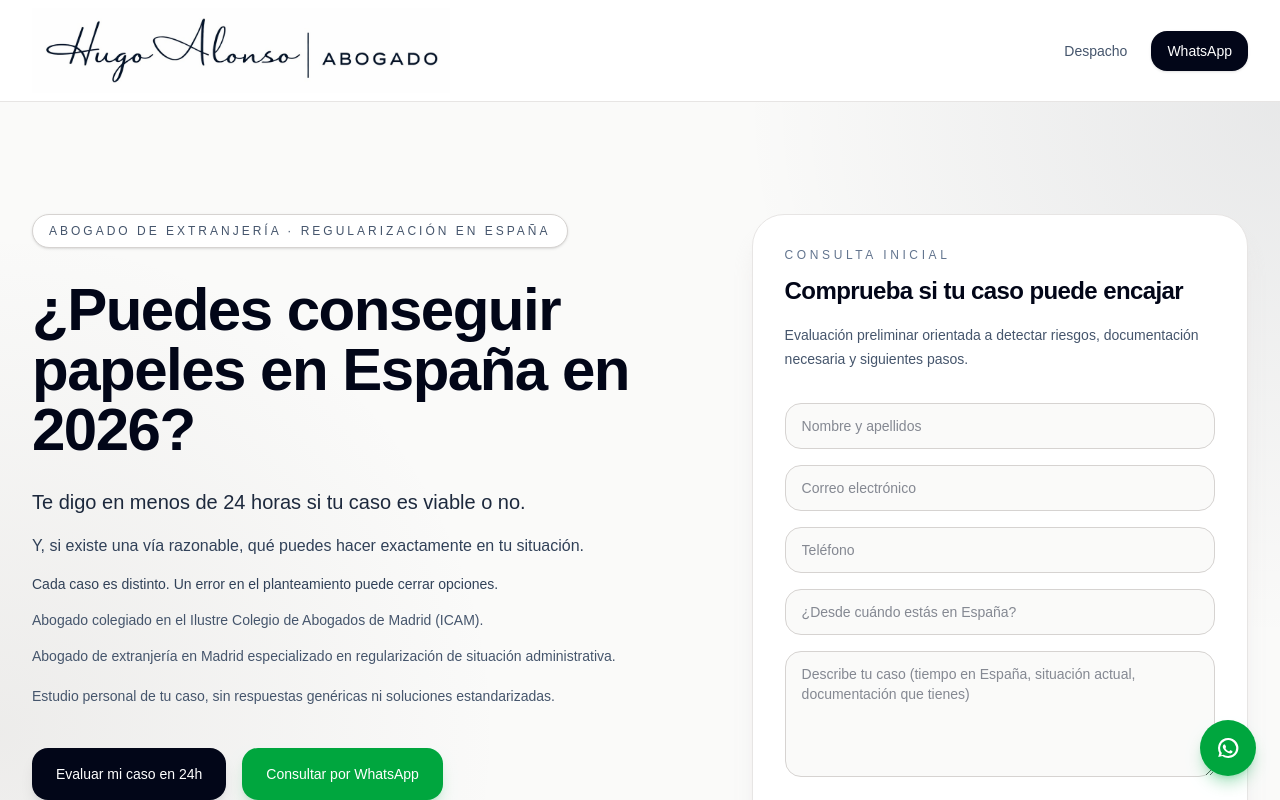
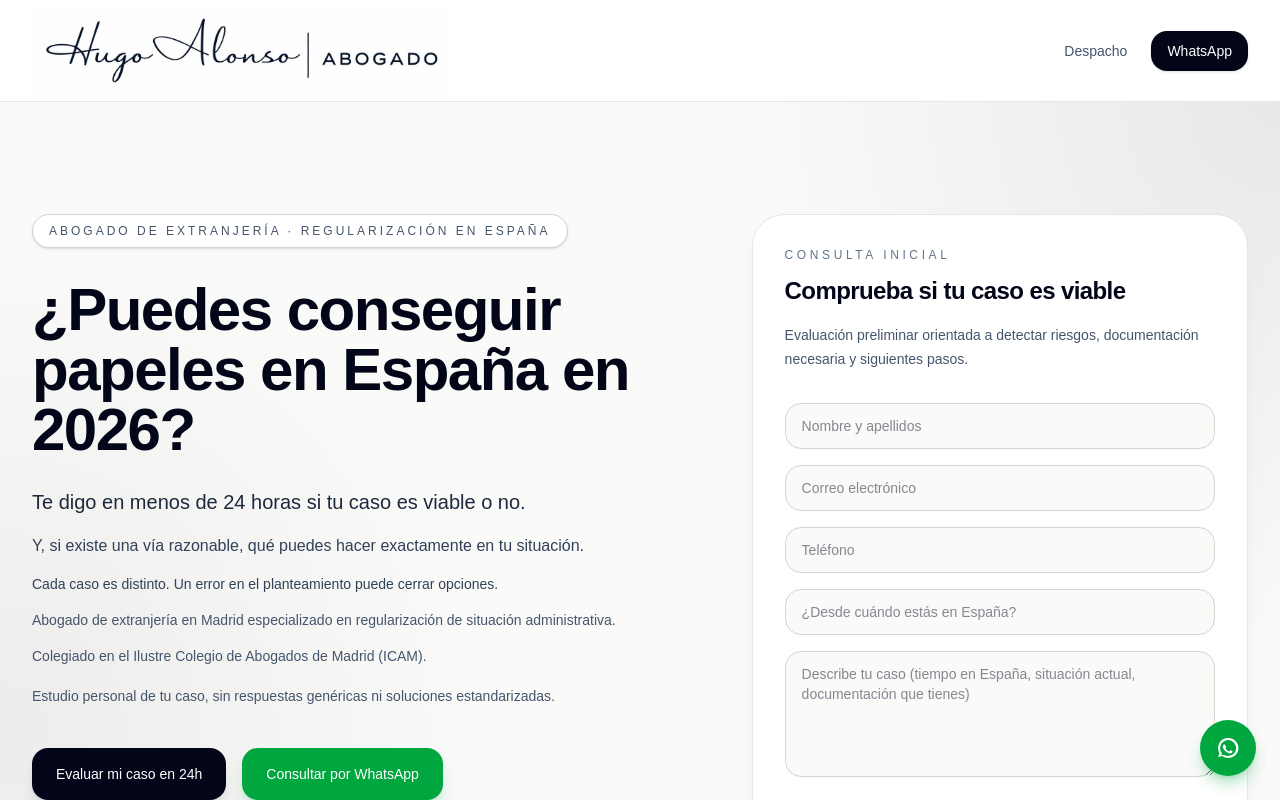
Before and after one commit to HugoAG73/hugo-alonso-web, a Next.js app: page / in a window 1280 px wide. Shown: the top 800 px of the page. Built offline with nearby package versions, Linux system fonts and the light colour scheme.

Commit message:
Reajuste final home

```diff
--- a/app/page.tsx
+++ b/app/page.tsx
@@ -124,12 +124,11 @@ export default function Home() {
             </p>
 
             <p className="mt-3 max-w-2xl text-sm leading-6 text-slate-600">
-              Abogado colegiado en el Ilustre Colegio de Abogados de Madrid
-              (ICAM).
+              Abogado de extranjería en Madrid especializado en regularización de situación administrativa.
             </p>
 
             <p className="mt-3 max-w-2xl text-sm leading-6 text-slate-600">
-              Abogado de extranjería en Madrid especializado en regularización de situación administrativa.
+              Colegiado en el Ilustre Colegio de Abogados de Madrid (ICAM).
             </p>
 
             <p className="mt-4 max-w-2xl text-sm leading-6 text-slate-600">
@@ -220,7 +219,7 @@ export default function Home() {
             </div>
 
             <h2 className="mt-3 text-2xl font-semibold tracking-tight text-slate-950">
-              Comprueba si tu caso puede encajar
+              Comprueba si tu caso es viable
             </h2>
 
             <p className="mt-4 text-sm leading-6 text-slate-600">
```
